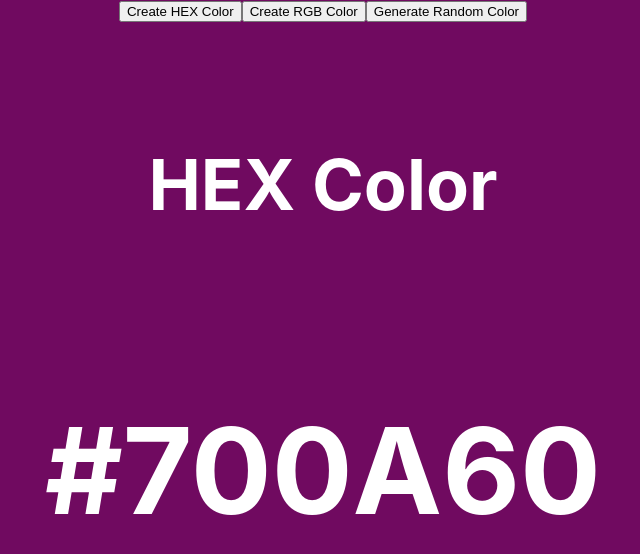
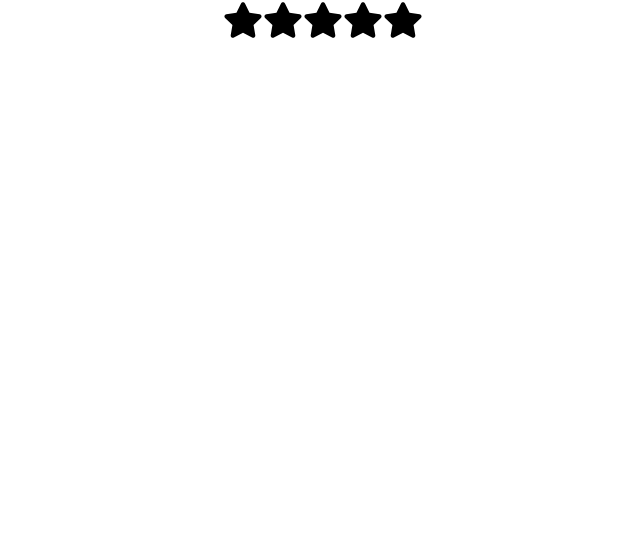
Before and after one commit to Joseangel15/react_accordion, a React (Create React App) app: page / in a window 1280 px wide. Shown: the top 554 px of the page, without its empty margins (317-957 px from the left). Built offline with nearby package versions, Linux system fonts and the light colour scheme.

Commit message:
star-rating component added

```diff
--- a/package.json
+++ b/package.json
@@ -8,6 +8,7 @@
     "@testing-library/user-event": "^13.5.0",
     "react": "^18.3.1",
     "react-dom": "^18.3.1",
+    "react-icons": "^5.3.0",
     "react-scripts": "5.0.1",
     "web-vitals": "^2.1.4"
   },
--- a/src/App.js
+++ b/src/App.js
@@ -1,6 +1,7 @@
 import './App.css';
 import Accordion from './components/accordion';
 import RandomColor from './components/random-color';
+import StarRating from './components/star-rating';
 
 function App() {
   return (
@@ -8,7 +9,9 @@
       {/* Accordion component */}
       {/* <Accordion /> */}
       {/* Random color component */}
-      <RandomColor />
+      {/* <RandomColor /> */}
+      {/* StarRating component */}
+      <StarRating />
     </div>
   );
 }
--- /dev/null
+++ b/src/components/star-rating/index.jsx
@@ -0,0 +1,39 @@
+import { useState } from 'react';
+import {FaStar} from 'react-icons/fa';
+import './styles.css'
+
+export default function StarRating({noOfStars = 5}){
+    const [rating, setRating] = useState(0);
+    const [hover, setHover] = useState(0);
+
+    function handleClick(getCurrentIndex){
+        setRating(getCurrentIndex);
+    }
+
+    function handleMouseEnter(getCurrentIndex){
+        setHover(getCurrentIndex);
+    }
+
+    function handleMouseLeave(getCurrentIndex){
+        setHover(rating);
+    }
+
+    return (
+        <div className="star-rating">
+            {
+                [...Array(noOfStars)].map((_, index) => {
+                    index += 1;
+
+                    return <FaStar
+                    key={index}
+                    className={index <= (hover || rating) ? 'active' : 'inactive'}
+                    onClick={() => handleClick(index)}
+                    onMouseMove={() => handleMouseEnter(index)}
+                    onMouseLeave={() => handleMouseLeave()}
+                    size={40}
+                    />
+                })
+            }
+        </div>
+    )
+}
--- /dev/null
+++ b/src/components/star-rating/styles.css
@@ -0,0 +1,7 @@
+.active{
+    color: #fff700;
+}
+
+.inactive{
+    color: #000000;
+}
```
Also changed, not shown: 1 other file (tests, documents, lock files or other folders).
